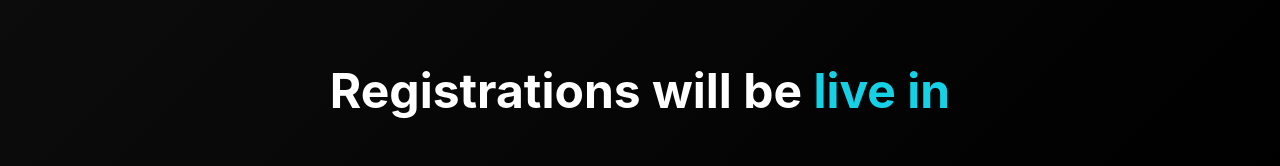
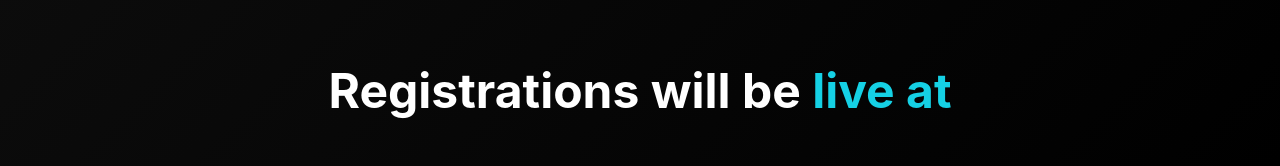
Before and after one commit to SyedHashir-Helper/SportsGalaWeb, a React (Vite) app: page / in a window 1280 px wide. Shown: the part 634-800 px from the top of the page. Built offline with nearby package versions, Linux system fonts and the light colour scheme.

Commit message:
Finalize

```diff
--- a/src/Components/UI/Countdown.jsx
+++ b/src/Components/UI/Countdown.jsx
@@ -8,7 +8,7 @@ const Countdown= () => {
   const [hours, setHours] = useState(0);
   const [days, setDays] = useState(0);
 
-  const deadline = "November 12, 2024 08:00:00 GMT+0500";
+  const deadline = "November 12, 2024 10:00:00 GMT+0500";
 
   const getTime = () => {
     const time = Date.parse(deadline) - Date.now();
@@ -29,7 +29,7 @@ const Countdown= () => {
       <Row align={'middle'} justify={'space-between'}>
         <Col md={24} lg={24} sm={24} xs={24} style={{display: "flex", alignItems: "center", justifyContent: "center"}}>
           <div className="slider-content-top" >
-                <h2> Registrations will be <span className="highlight"> live in</span></h2>
+            <h2> Registrations will be <span className="highlight"> live at</span></h2>
           </div>
         </Col>
         <Col md={24} lg={24} sm={24} xs={24}>
--- a/src/Components/UI/Testimonial.jsx
+++ b/src/Components/UI/Testimonial.jsx
@@ -47,7 +47,7 @@ export default function Testimonial() {
     { skill: 'Tekken 8', manager: "Syed Ahsan Imtiaz", icon: <FaGamepad size={50} color="#bbb"/>, link: "https://docs.google.com/forms/d/e/1FAIpQLScTku_riyii6FIufLeXys6ZT3lAE1Z9r-58NV-RbTm1mpGB1Q/viewform?usp=sf_link" , phone: "+923084706206"},
     { skill: 'Cricket 19 PC', manager: "Syed M. Fraz", icon: <FaBaseballBall size={50} color="#bbb"/>, link: "https://forms.gle/MwEg8T8H8qzRpE5u8", phone: "+923314466033" },
     { skill: 'Pithu Gol Garam', manager: "Not Yet", icon: <GiStonePile size={50} color="#bbb"/>, link: "https://forms.gle/yaeREmo88ZdANUWA8", phone: "+923164219759" },
-    { skill: 'Basketball', manager: "Not Yet", icon: <MdSportsBasketball size={50} color="#bbb"/>, link: "#", phone: "+92347732310" },
+    { skill: 'Basketball', manager: "Abdul Moeed Khan", icon: <MdSportsBasketball size={50} color="#bbb"/>, link: "#", phone: "+92347732310" },
     // Add more skills as needed
   ];
 
```
